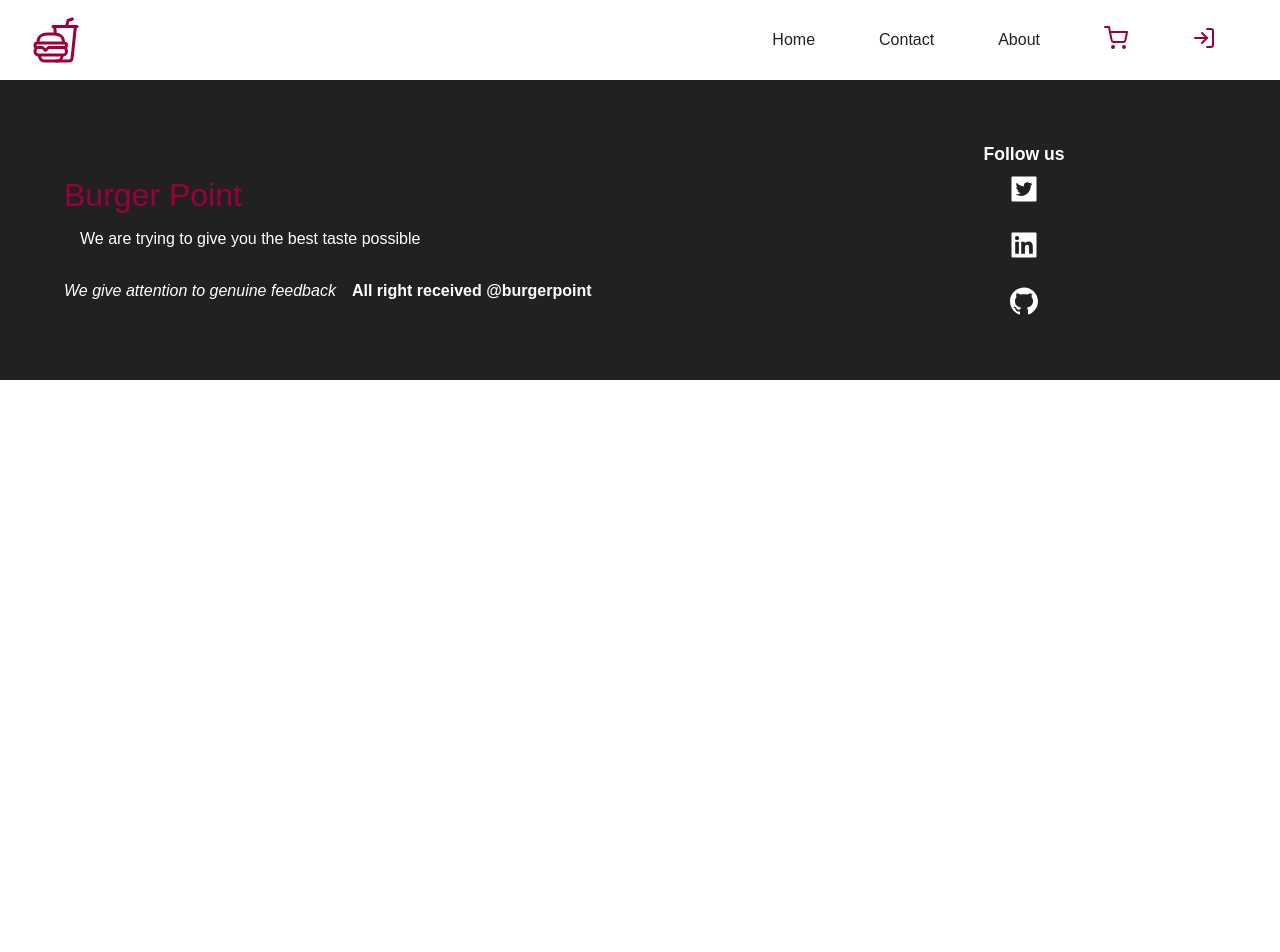
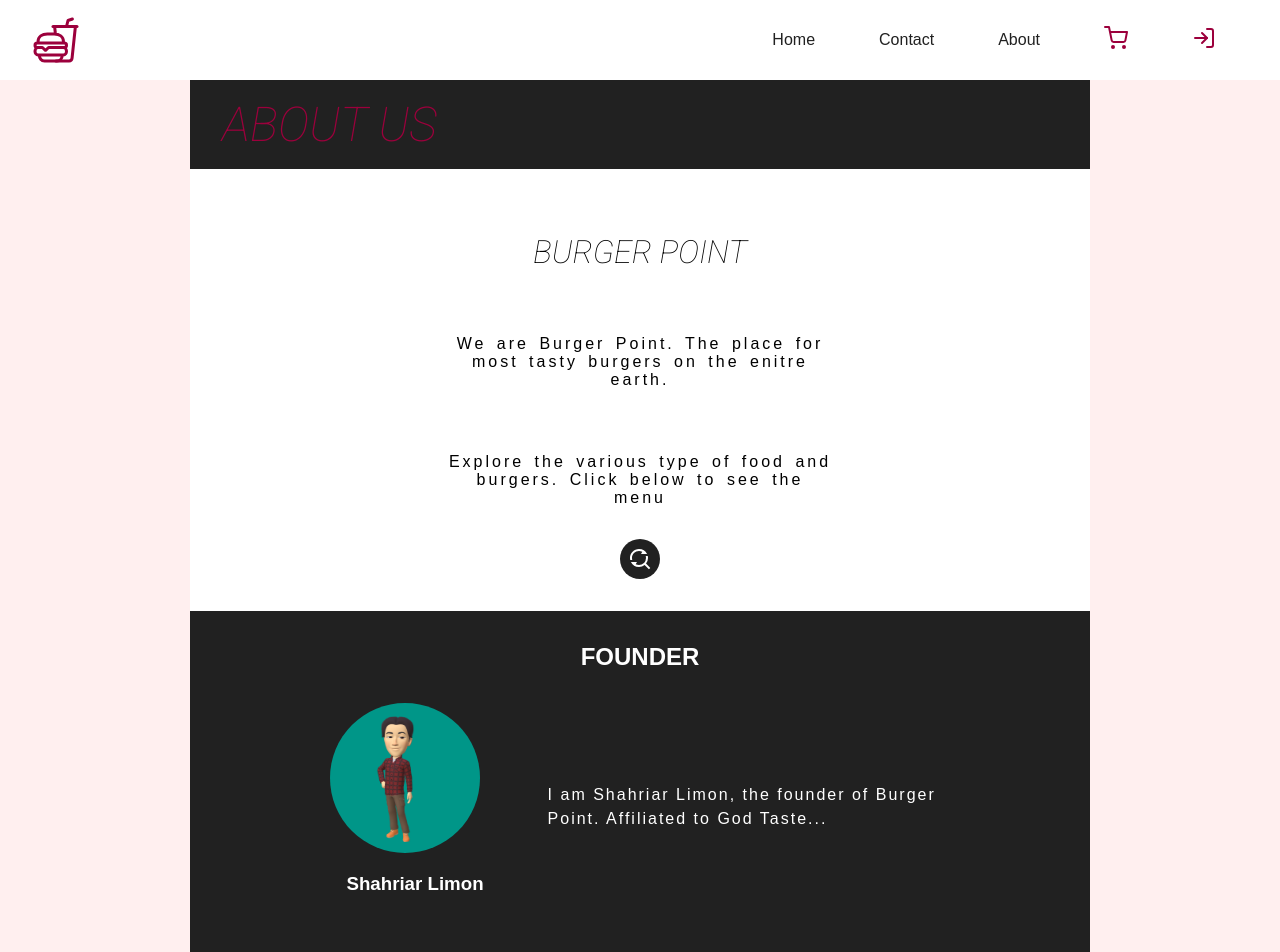
Before and after one commit to shahriarlimon/burgerPoint, a React (Create React App) app: page /about in a window 1280 px wide. Shown: the top 952 px of the page. Before the commit the page ends 800 px from the top, so only its background shows below. Built offline with nearby package versions, Linux system fonts and the light colour scheme.

Commit message:
initial frontend completed

```diff
--- a/src/App.js
+++ b/src/App.js
@@ -15,6 +15,10 @@
 import MyOrders from './components/myOrders/MyOrders';
 import OrderDetails from './components/myOrders/OrderDetails';
 import Dashboard from './components/admin/Dashboard';
+import Users from './components/admin/Users';
+import Orders from './components/admin/Orders';
+import About from './components/about/About';
+import NotFound from './components/layout/NotFound';
 
 function App() {
   return <Router>
@@ -31,6 +35,10 @@
       <Route path='/myorders' element={<MyOrders />} />
       <Route path="/order/:id" element={<OrderDetails />} />
       <Route path='/admin/dashboard' element={<Dashboard />} />
+      <Route path='/admin/users' element={<Users />} />
+      <Route path='/admin/orders' element={<Orders />} />
+      <Route path='/about' element={<About />} />
+      <Route path='*' element={<NotFound />} />
 
     </Routes>
     <Footer />
--- /dev/null
+++ b/src/components/about/About.jsx
@@ -0,0 +1,49 @@
+import React from "react";
+import { Link } from "react-router-dom";
+import { RiFindReplaceLine } from "react-icons/ri";
+import me from "../../assets/founder.png";
+import "../../styles/About.scss"
+
+const About = () => {
+    return (
+        <section className="about">
+            <main>
+                <h1>About Us</h1>
+
+                <article>
+                    <h4>Burger Point</h4>
+                    <p>
+                        We are Burger Point. The place for most tasty burgers on the
+                        enitre earth.
+                    </p>
+
+                    <p>
+                        Explore the various type of food and burgers. Click below to see the
+                        menu
+                    </p>
+
+                    <Link to="/">
+                        <RiFindReplaceLine />
+                    </Link>
+                </article>
+
+                <div>
+                    <h2>Founder</h2>
+                    <article>
+                        <div>
+                            <img src={me} alt="Founder" />
+                            <h3>Shahriar Limon</h3>
+                        </div>
+
+                        <p>
+                            I am Shahriar Limon, the founder of Burger Point. Affiliated to
+                            God Taste...
+                        </p>
+                    </article>
+                </div>
+            </main>
+        </section>
+    );
+};
+
+export default About;
--- /dev/null
+++ b/src/components/admin/Orders.jsx
@@ -0,0 +1,52 @@
+import React from "react";
+import { Link } from "react-router-dom";
+import { AiOutlineEye } from "react-icons/ai";
+import { GiArmoredBoomerang } from "react-icons/gi"
+import "../../styles/Table.scss"
+const Orders = () => {
+    const arr = [1, 2, 3, 4];
+
+    return (
+        <section className="tableClass">
+            <main>
+                <table>
+                    <thead>
+                        <tr>
+                            <th>Order Id</th>
+                            <th>Status</th>
+                            <th>Item Qty</th>
+                            <th>Amount</th>
+                            <th>Payment Method</th>
+                            <th>User</th>
+                            <th>Action</th>
+                        </tr>
+                    </thead>
+
+                    <tbody>
+                        {arr.map((i) => (
+                            <tr key={i}>
+                                <td>#sdkfsdfdsf</td>
+                                <td>Processing</td>
+                                <td>23</td>
+                                <td>₹{21312}</td>
+                                <td>COD</td>
+                                <td>Abhi</td>
+                                <td>
+                                    <Link to={`/order/${"asdsds"}`}>
+                                        <AiOutlineEye />
+                                    </Link>
+
+                                    <button>
+                                        < GiArmoredBoomerang />
+                                    </button>
+                                </td>
+                            </tr>
+                        ))}
+                    </tbody>
+                </table>
+            </main>
+        </section>
+    );
+};
+
+export default Orders;
--- /dev/null
+++ b/src/components/admin/Users.jsx
@@ -0,0 +1,41 @@
+import React from "react";
+import me from "../../assets/founder.png";
+import "../../styles/Table.scss"
+
+const Users = () => {
+  const arr = [1, 2, 3, 4];
+
+  return (
+    <section className="tableClass">
+      <main>
+        <table>
+          <thead>
+            <tr>
+              <th>User Id</th>
+              <th>Name</th>
+              <th>Photo</th>
+              <th>Role</th>
+              <th>Since</th>
+            </tr>
+          </thead>
+
+          <tbody>
+            {arr.map((i) => (
+              <tr key={i}>
+                <td>#sdkfsdfdsf</td>
+                <td>Abhi</td>
+                <td>
+                  <img src={me} alt="User" />
+                </td>
+                <td>Admin</td>
+                <td>{"24-23-2023"}</td>
+              </tr>
+            ))}
+          </tbody>
+        </table>
+      </main>
+    </section>
+  );
+};
+
+export default Users;
--- /dev/null
+++ b/src/components/layout/NotFound.jsx
@@ -0,0 +1,20 @@
+import React from "react";
+import { MdError } from "react-icons/md";
+import { Link } from "react-router-dom";
+const NotFound = () => {
+  return (
+    <section className="notFound">
+      <main>
+        <div>
+          <MdError />
+          <h1>404</h1>
+        </div>
+
+        <p>Page not found, click below to go to home page.</p>
+        <Link to="/">Go to Home</Link>
+      </main>
+    </section>
+  );
+};
+
+export default NotFound;
--- /dev/null
+++ b/src/styles/About.scss
@@ -0,0 +1,113 @@
+@import "colors";
+
+.about {
+  width: 100%;
+  background-color: $pink;
+
+  > main {
+    background-color: white;
+    max-width: 900px;
+    height: 100%;
+    margin: auto;
+
+    > h1 {
+      font: 500 3rem "Roboto";
+      color: $red;
+      padding: 1rem 2rem;
+      text-transform: uppercase;
+      background-color: $dark;
+    }
+
+    > article {
+      margin: 2rem 0;
+      > h4 {
+        font: 100 2rem "Roboto";
+        text-transform: uppercase;
+        text-align: center;
+        padding: 2rem 0;
+      }
+
+      > p {
+        letter-spacing: 3px;
+        word-spacing: 3px;
+        padding: 2rem;
+        width: 50%;
+        text-align: center;
+        margin: auto;
+      }
+
+      > a {
+        background-color: $dark;
+        border-radius: 100%;
+        display: flex;
+        align-items: center;
+        justify-content: center;
+        width: 2.5rem;
+        height: 2.5rem;
+        color: white;
+        font-size: 1.5rem;
+        transition: all 0.3s;
+        margin: auto;
+        &:hover {
+          color: $red;
+          transform: scale(1.1);
+        }
+      }
+    }
+
+    > div {
+      background-color: $dark;
+      padding: 2rem;
+      color: white;
+      > h2 {
+        text-align: center;
+        text-transform: uppercase;
+      }
+
+      > article {
+        display: flex;
+        align-items: center;
+        justify-content: center;
+
+        > div {
+          margin: 2rem;
+          > img {
+            width: 150px;
+            height: 150px;
+            border-radius: 100%;
+          }
+          > h3 {
+            margin: 1rem;
+          }
+        }
+        > p {
+          margin: 0 1rem;
+          width: 50%;
+          letter-spacing: 2px;
+          line-height: 150%;
+        }
+      }
+    }
+  }
+}
+
+@media screen and (max-width: 600px) {
+  .about > main {
+    > h1 {
+      font: 100 3rem "Roboto";
+      text-align: center;
+    }
+
+    > article > p {
+      width: 100%;
+    }
+
+    > div > article {
+      flex-direction: column;
+
+      > p {
+        text-align: center;
+      }
+    }
+  }
+}
--- a/src/styles/app.scss
+++ b/src/styles/app.scss
@@ -1,12 +1,77 @@
-*{
-margin: 0%;
-padding:0%;
-font-family: "Ubuntu",sans-serif;
-box-sizing: border-box;
-scroll-behavior: smooth;
+* {
+  margin: 0%;
+  padding: 0%;
+  font-family: "Ubuntu", sans-serif;
+  box-sizing: border-box;
+  scroll-behavior: smooth;
 }
-a{
-    text-decoration: none
+a {
+  text-decoration: none;
 }
 
-@import url('https://fonts.googleapis.com/css2?family=Poppins&family=Roboto:ital,wght@1,100&display=swap');
+@import url("https://fonts.googleapis.com/css2?family=Poppins&family=Roboto:ital,wght@1,100&display=swap");
+
+@import "colors";
+
+.notFound {
+  background-color: $pink;
+  width: 100%;
+  height: 80vh;
+  > main {
+    background-color: white;
+    height: 100%;
+    max-width: 900px;
+    margin: auto;
+    padding: 2rem;
+    display: flex;
+    flex-direction: column;
+    align-items: center;
+
+    > div {
+      display: flex;
+      align-items: center;
+      margin: 3rem;
+
+      > svg {
+        font-size: 4rem;
+      }
+
+      > h1 {
+        text-transform: uppercase;
+        align-items: center;
+        font: 100 3rem "Roboto";
+        margin: 0 1rem;
+      }
+    }
+
+    > a {
+      background-color: $red;
+      color: white;
+      padding: 0.5rem 1rem;
+      border-radius: 5px;
+      margin: 1rem;
+      text-align: center;
+      font-size: 1.1rem;
+    }
+  }
+}
+
+.loader {
+  display: flex;
+  justify-content: center;
+  align-items: center;
+  height: 100vh;
+  > svg {
+    font-size: 15rem;
+    color: $red;
+    position: absolute;
+    top: 50%;
+    left: 50%;
+    transform: translate(-50%, -50%);
+    opacity: 0.3;
+  }
+
+  > div {
+    font-size: 2rem;
+  }
+}
```
